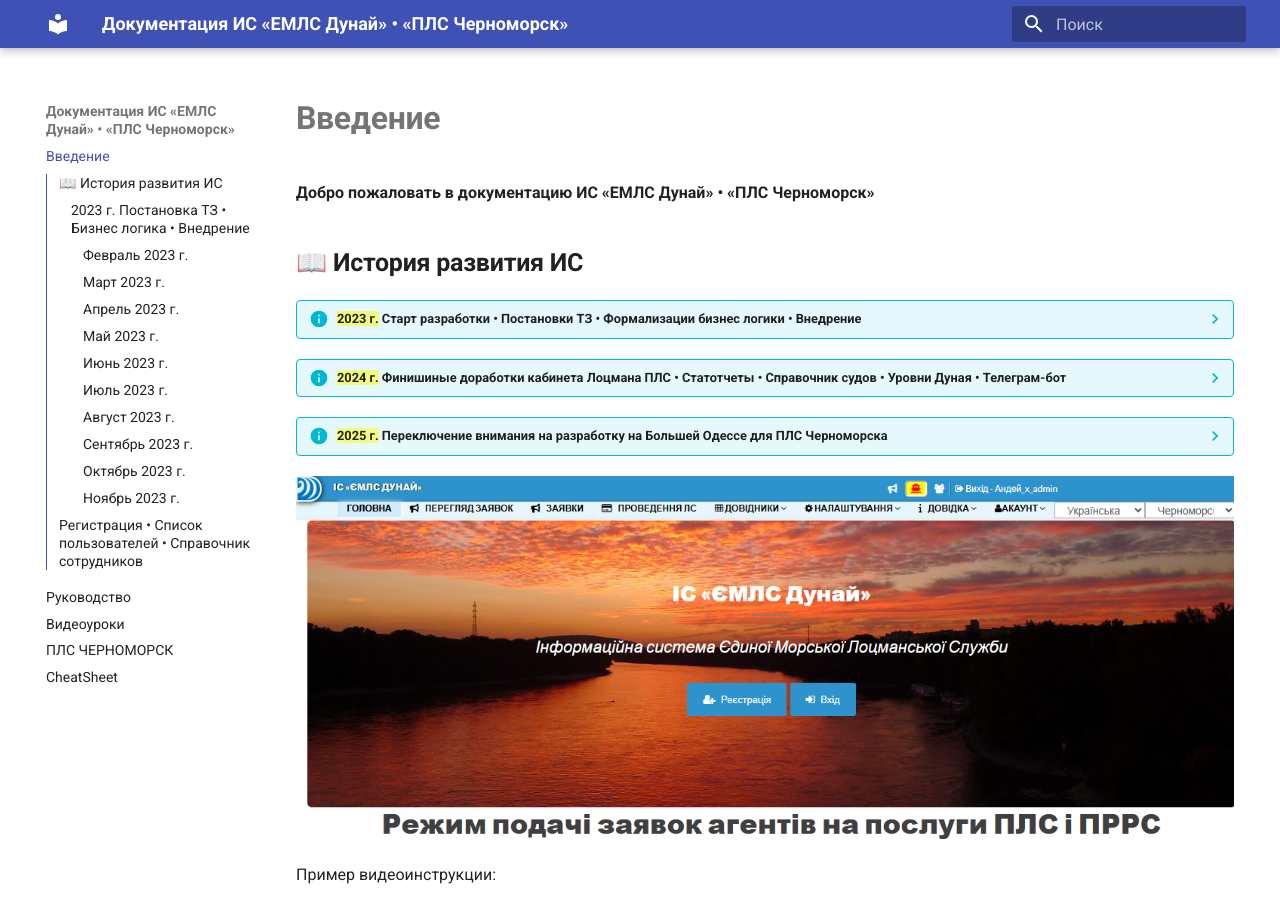
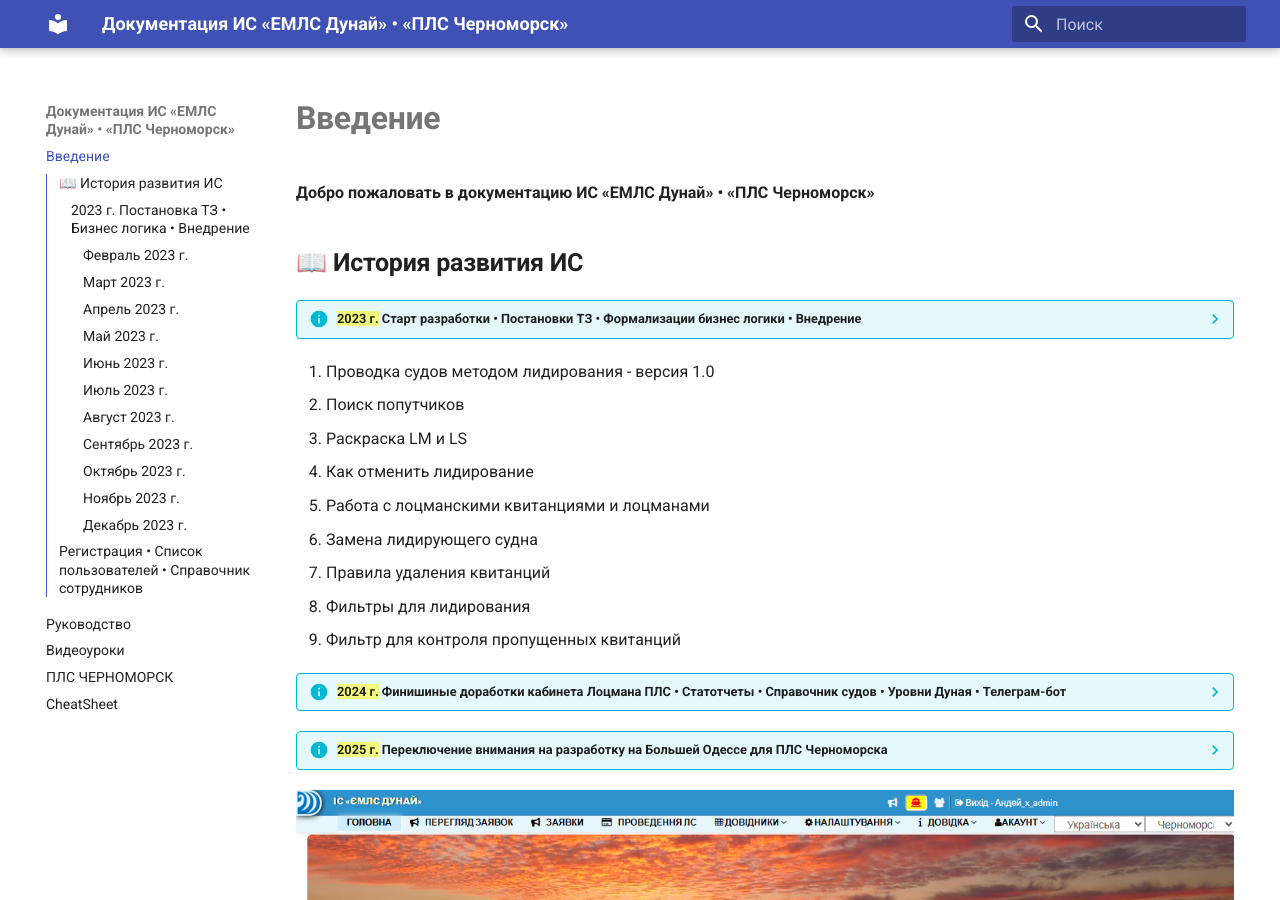
Before and after one commit to vvxsoni/Danube_help, an MkDocs documentation site: the page built from docs/index.md, in a window 1280 px wide and 900 px high. Built offline with MkDocs 1.6.1 and Material for MkDocs 9.7.7, drawn with Linux system fonts in a browser that asks for light colours.

Commit message:
Декабрь 2023 г.

```diff
--- a/docs/index.md
+++ b/docs/index.md
@@ -213,6 +213,20 @@
     5. Работа с фильтрами в таблице ЖЗА
     6. Загрузка дополнительных документов к заявке
 
+    ---
+
+    #### ==**Декабрь 2023 г.**==
+
+1. Проводка судов методом лидирования - версия 1.0
+2. Поиск попутчиков
+3. Раскраска LM и LS
+4. Как отменить лидирование
+5. Работа с лоцманскими квитанциями и лоцманами
+6. Замена лидирующего судна
+7. Правила удаления квитанций
+8. Фильтры для лидирования
+9. Фильтр для контроля пропущенных квитанций
+
 ??? info "==**2024 г.**== Финишиные доработки кабинета Лоцмана ПЛС • Статотчеты • Справочник судов • Уровни Дуная • Телеграм-бот  "
 
 ??? info "==**2025 г.**== Переключение внимания на разработку на Большей Одессе для **ПЛС Черноморска**  "
```
